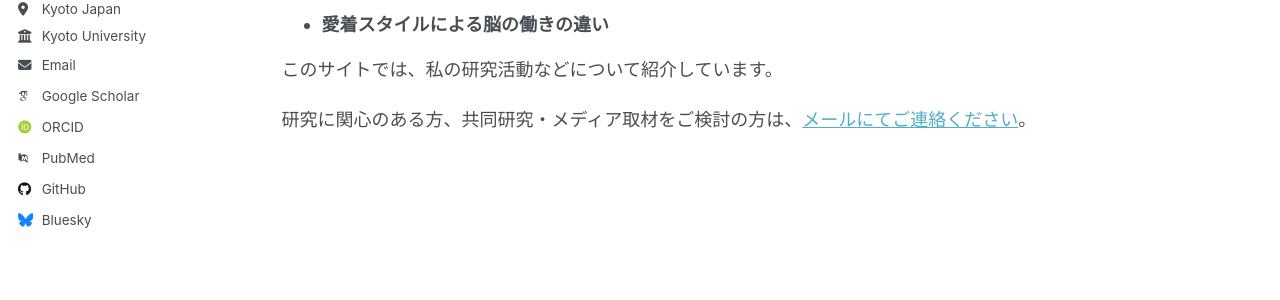
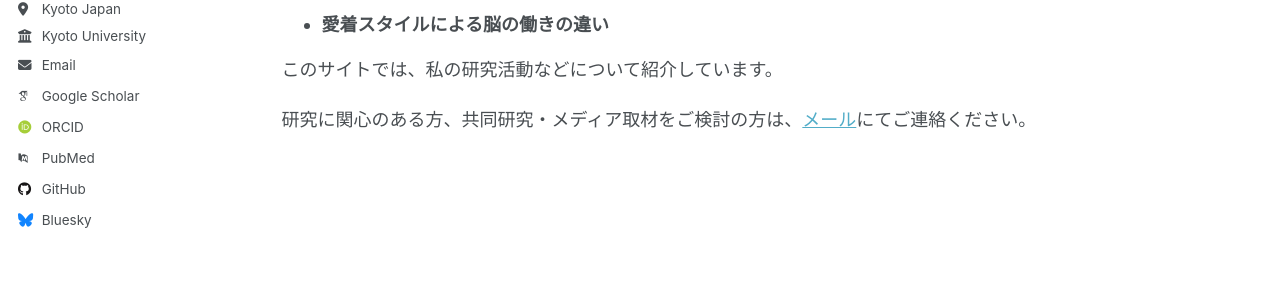
Before and after one commit to kenjifujisaki-research/kenjifujisaki-research.github.io, a Jekyll site: the page built from _pages/about.md, in a window 1280 px wide and 986 px high. Shown: the part 449-749 px from the top of the window. Built offline with Jekyll 4.4.1, drawn with Linux system fonts in a browser that asks for light colours; some web fonts are replaced.

```diff
--- a/_pages/about.md
+++ b/_pages/about.md
@@ -19,4 +19,4 @@ redirect_from:
 
 このサイトでは、私の研究活動などについて紹介しています。
 
-研究に関心のある方、共同研究・メディア取材をご検討の方は、[メールにてご連絡ください](mailto:kenji.fujisaki.research@gmail.com)。
+研究に関心のある方、共同研究・メディア取材をご検討の方は、[メール](mailto:kenji.fujisaki.research@gmail.com)にてご連絡ください。
```
